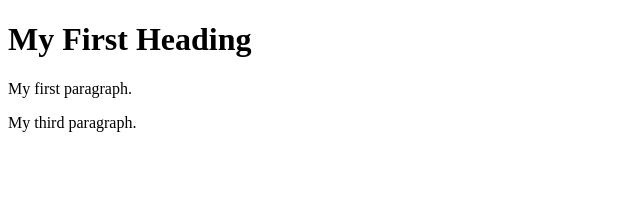
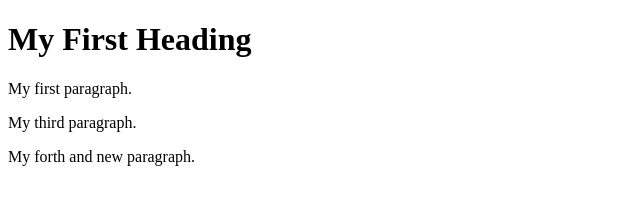
Before and after one commit to MarKo-9/test_git, a plain HTML site: page index.html in a window 1280 px wide. Shown: the whole page, without its empty margins (0-640 px from the left). Drawn offline with Linux system fonts and the light colour scheme.

Commit message:
fourth paragraph

```diff
--- a/index.html
+++ b/index.html
@@ -7,6 +7,8 @@
 <p>My first paragraph.</p>
 <p>My third paragraph.</p>
 
+<p>My forth and new paragraph.</p>
+
 
 
 </body>
```
